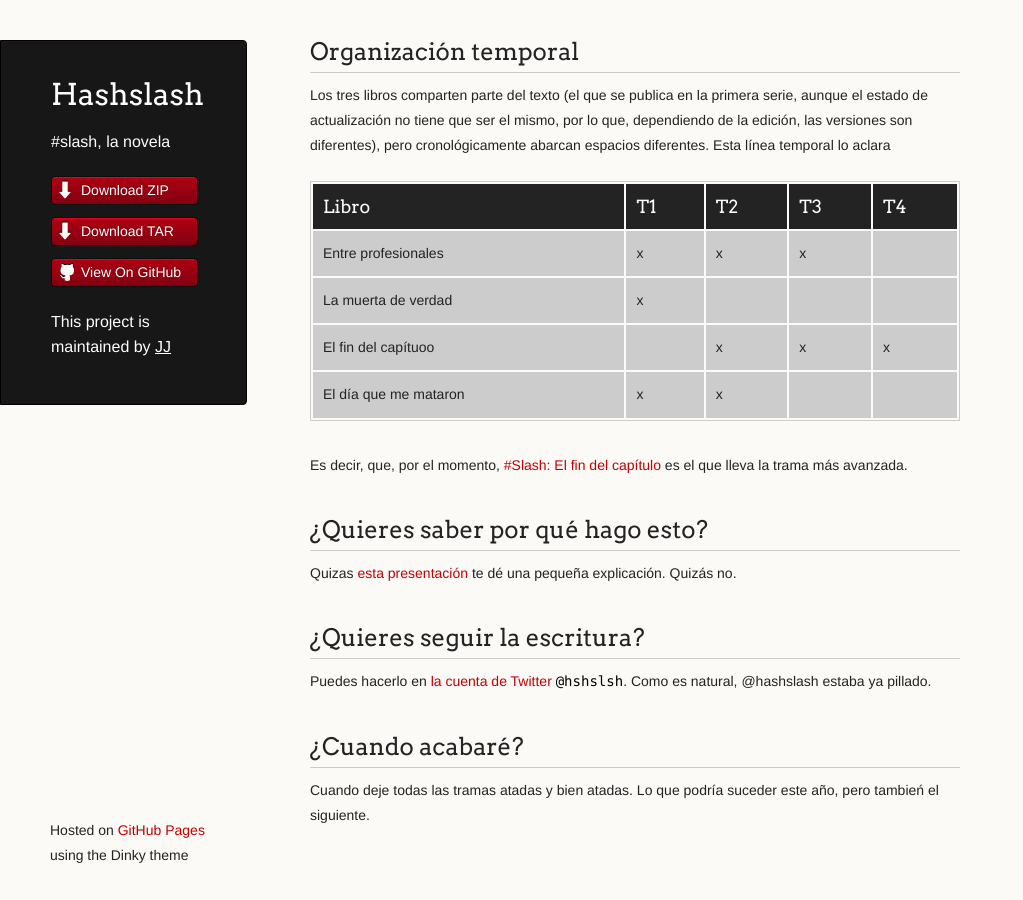
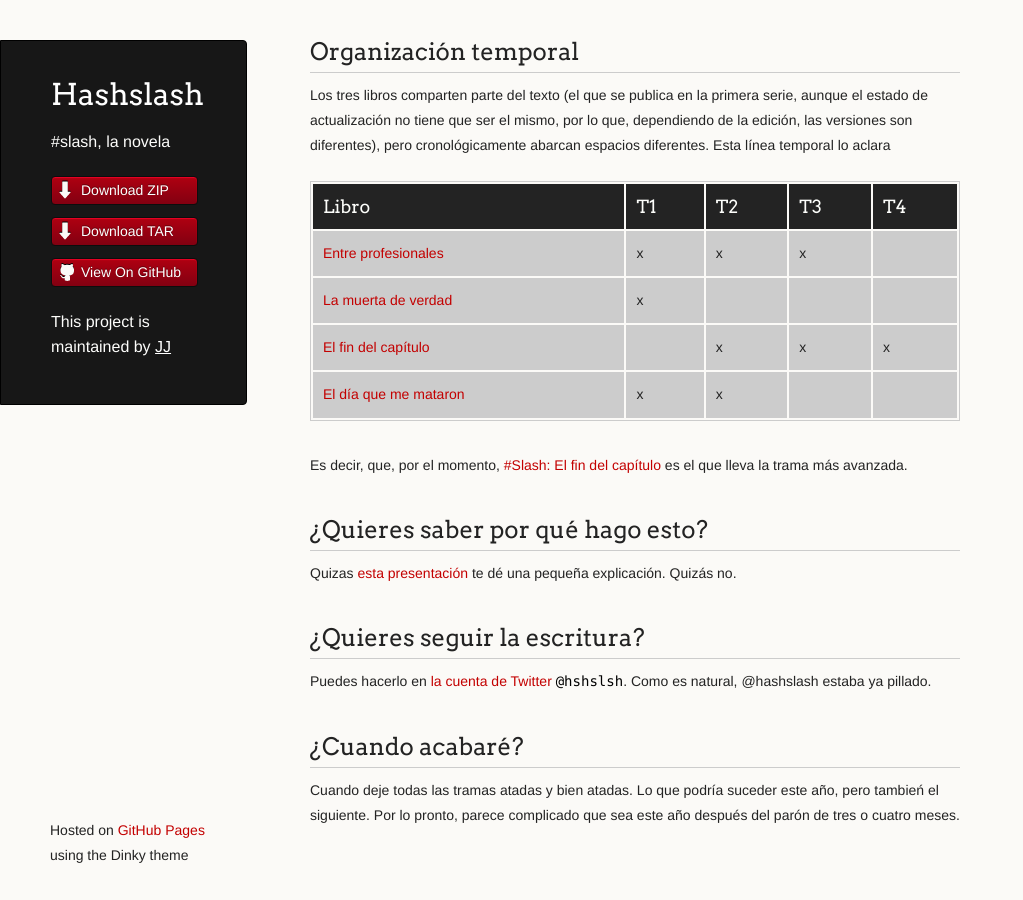
Before and after one commit to JJ/HashSlash, a Jekyll site: the page built from index.md, in a window 1280 px wide and 900 px high, scrolled down 770 px. Shown: the whole window, without its empty margins (0-1023 px from the left). Built offline with Jekyll 4.4.1, drawn with Linux system fonts in a browser that asks for light colours.

```diff
--- a/index.md
+++ b/index.md
@@ -57,10 +57,10 @@ línea temporal lo aclara
 
 |Libro | T1 | T2 | T3 | T4 |
 |-------|---- | --- | --- | --- |
-|Entre profesionales | x | x | x |  |
-|La muerta de verdad | x |   |   |   |
-|El fin del capítuoo |  | x | x | x |
-|El día que me mataron | x | x |  |  |
+|[Entre profesionales](https://www.amazon.es/dp/B00IVTNGBC?tag=atalaya-21&camp=3634&creative=24822&linkCode=as4&creativeASIN=B00IVTNGBC&adid=1QZWAVN16K0F9J9R8F5Q&) | x | x | x |  |
+|[La muerta de verdad](https://www.amazon.es/dp/B00IBIYHC0?tag=atalaya-21&camp=3634&creative=24822&linkCode=as4&creativeASIN=B00IBIYHC0&adid=0BFKG8HBSKA1B4HDGZ4W&) | x |   |   |   |
+|[El fin del capítulo](https://www.amazon.es/dp/B00KUWR20O?tag=atalaya-21&camp=3634&creative=24822&linkCode=as4&creativeASIN=B00KUWR20O&adid=1B7ZJCX2J0R13SW4P0QS&) |  | x | x | x |
+|[El día que me mataron](https://www.amazon.es/dp/B006HV9PE8?tag=atalaya-21&camp=3634&creative=24822&linkCode=as4&creativeASIN=B006HV9PE8&adid=0WH9NVRHYC8E3CWGQS4F&) | x | x |  |  |
 
 Es decir, que, por el momento,
 [#Slash: El fin del capítulo](https://www.amazon.es/dp/B00KUWR20O?tag=atalaya-21&camp=3634&creative=24822&linkCode=as4&creativeASIN=B00KUWR20O&adid=1YP1MMRAW7NA31WCDKNS&)
@@ -83,4 +83,4 @@ natural, @hashslash estaba ya pillado.
 ---
 
 Cuando deje todas las tramas atadas y bien atadas. Lo que podría
-suceder este año, pero tambień el siguiente.
+suceder este año, pero tambień el siguiente. Por lo pronto, parece complicado que sea este año después del parón de tres o cuatro meses.
```
